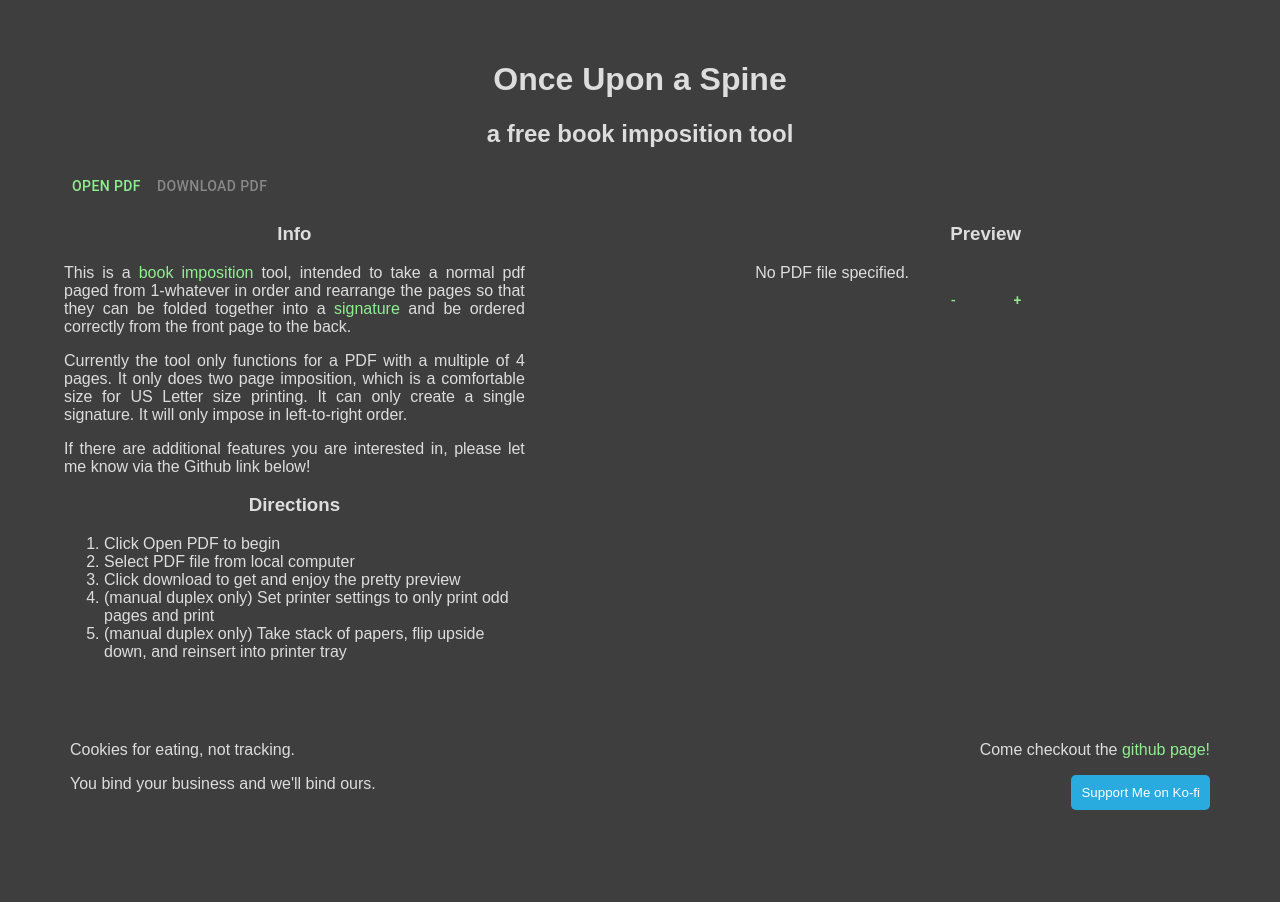
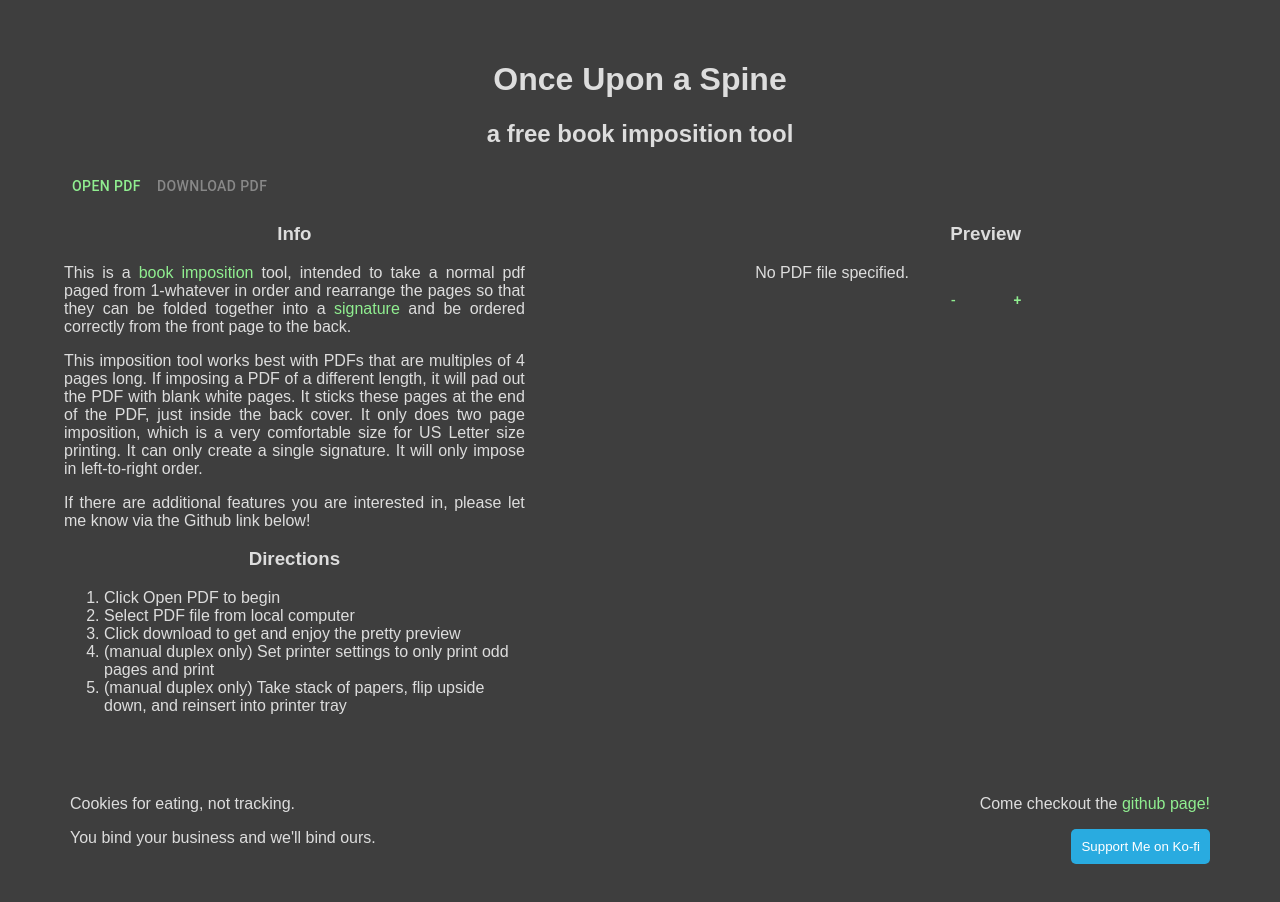
Before and after one commit to daed/imposify, a React (Create React App) app: page / in a window 1280 px wide. Before the commit the page ends 850 px from the top, so only its background shows below. Built offline with nearby package versions, Linux system fonts and the light colour scheme.

Commit message:
update documentation

```diff
--- a/src/components/Directions.js
+++ b/src/components/Directions.js
@@ -15,8 +15,10 @@ const Directions = () => {
                     ordered correctly from the front page to the back.
                 </p>
                 <p>
-                    Currently the tool only functions for a PDF with a multiple of 4 pages.  It only
-                    does two page imposition, which is a comfortable size for US Letter size printing.
+                    This imposition tool works best with PDFs that are multiples of 4 pages long.  If
+                    imposing a PDF of a different length, it will pad out the PDF with blank white pages.
+                    It sticks these pages at the end of the PDF, just inside the back cover.  It only
+                    does two page imposition, which is a very comfortable size for US Letter size printing.
                     It can only create a single signature.  It will only impose in left-to-right order.
                 </p>
                 <p>
```
